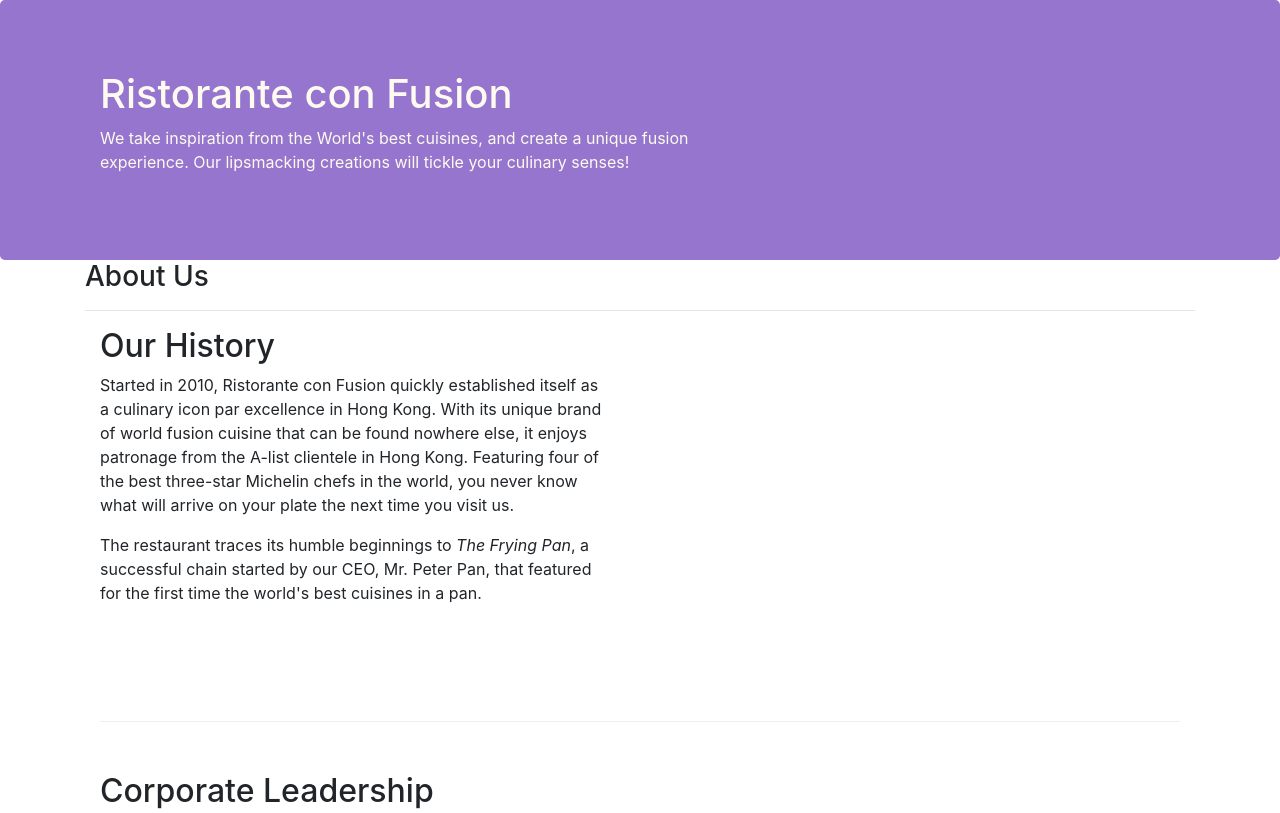
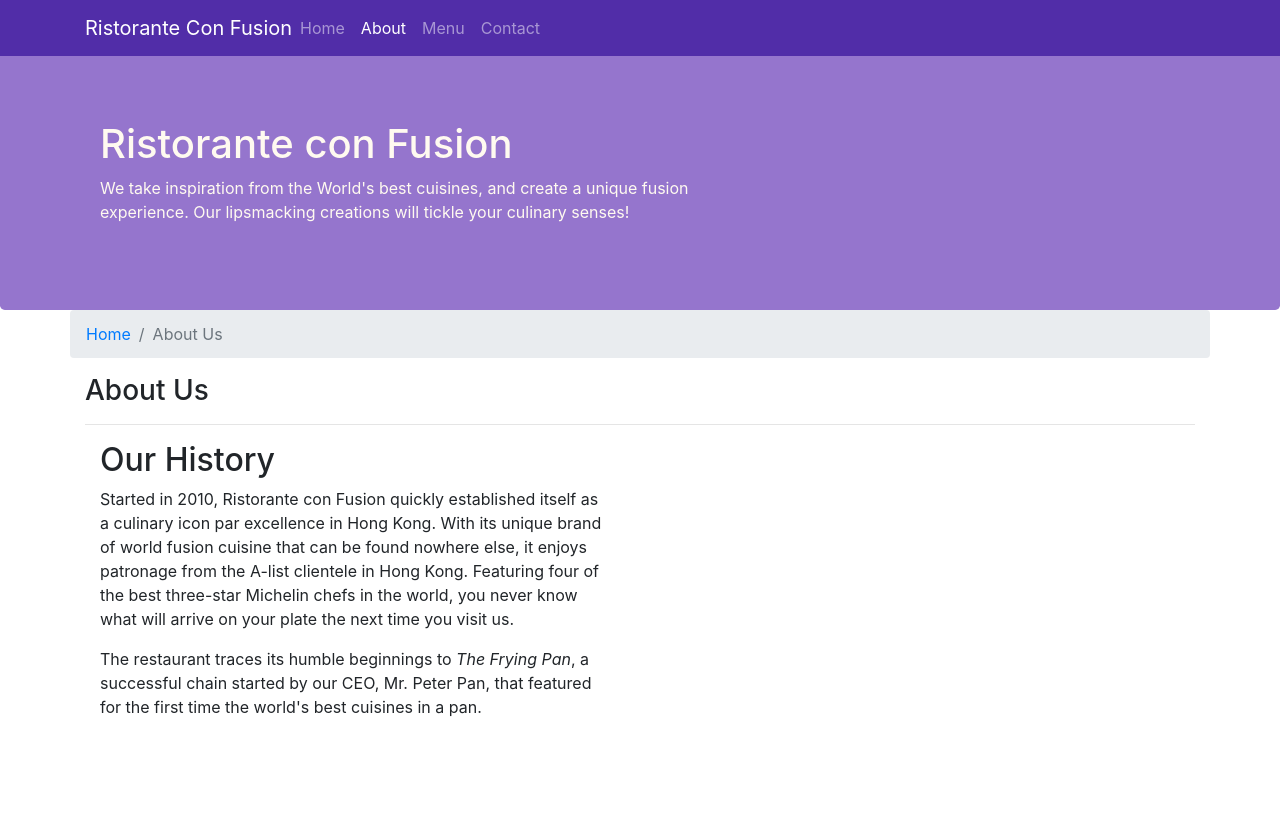
Before and after one commit to marcioronchetti/Bootstrap4, a website: page aboutus.html in a window 1280 px wide. Shown: the top 813 px of the page. Drawn offline with nearby package versions, Linux system fonts and the light colour scheme.

Commit message:
Navbar e Breadcrumbs

```diff
--- a/CSS/styles.css
+++ b/CSS/styles.css
@@ -36,3 +36,12 @@
     margin: 0px;
     color: #0f0f0f;
 }
+
+body {
+    padding: 50px 0px 0px 0px;
+    z-index: 0;
+}
+
+.navbar-dark {
+    background-color: #512da8;
+}
--- a/aboutus.html
+++ b/aboutus.html
@@ -12,7 +12,22 @@
 </head>
 
 <body>
-
+    <nav class="navbar navbar-dark navbar-expand-sm fixed-top">
+        <div class="container">
+            <button class="navbar-toggler" type="button" data-toggle="collapse" data-target="#Navbar">
+                <span class="navbar-toggler-icon"></span>
+            </button>
+            <a class="navbar-brand mr-auto" href="#">Ristorante Con Fusion</a>
+            <div class="collapse navbar-collapse" id="Navbar">
+                <ul class="navbar-nav mr-auto">
+                    <li class="nav-item"><a class="nav-link" href="./index.html">Home</a></li>
+                    <li class="nav-item active"><a class="nav-link" href="#">About</a></li>
+                    <li class="nav-item"><a class="nav-link" href="#">Menu</a></li>
+                    <li class="nav-item"><a class="nav-link" href="#">Contact</a></li>
+                </ul>
+            </div>
+        </div>
+    </nav>
     <header class="jumbotron">
         <div class="container">
             <div class="row row-header">
@@ -29,7 +44,11 @@
 
     <div class="container">
         <div class="row">
-            <div class="col-12 col-sm-12">
+            <ol class="col-12 breadcrumb">
+                <li class="breadcrumb-item"><a href="./index.html">Home</a></li>
+                <li class="breadcrumb-item active">About Us</li>
+            </ol>
+            <div class="col-12">
                 <h3>About Us</h3>
                 <hr>
             </div>
@@ -95,7 +114,7 @@
                 <div class="col-4 offset-1 col-sm-2">
                     <h5>Links</h5>
                     <ul class="list-unstyled">
-                        <li><a href="#">Home</a></li>
+                        <li><a href="./index.html">Home</a></li>
                         <li><a href="#">About</a></li>
                         <li><a href="#">Menu</a></li>
                         <li><a href="#">Contact</a></li>
```
Also changed, not shown: index.html (+17 -1 lines).
